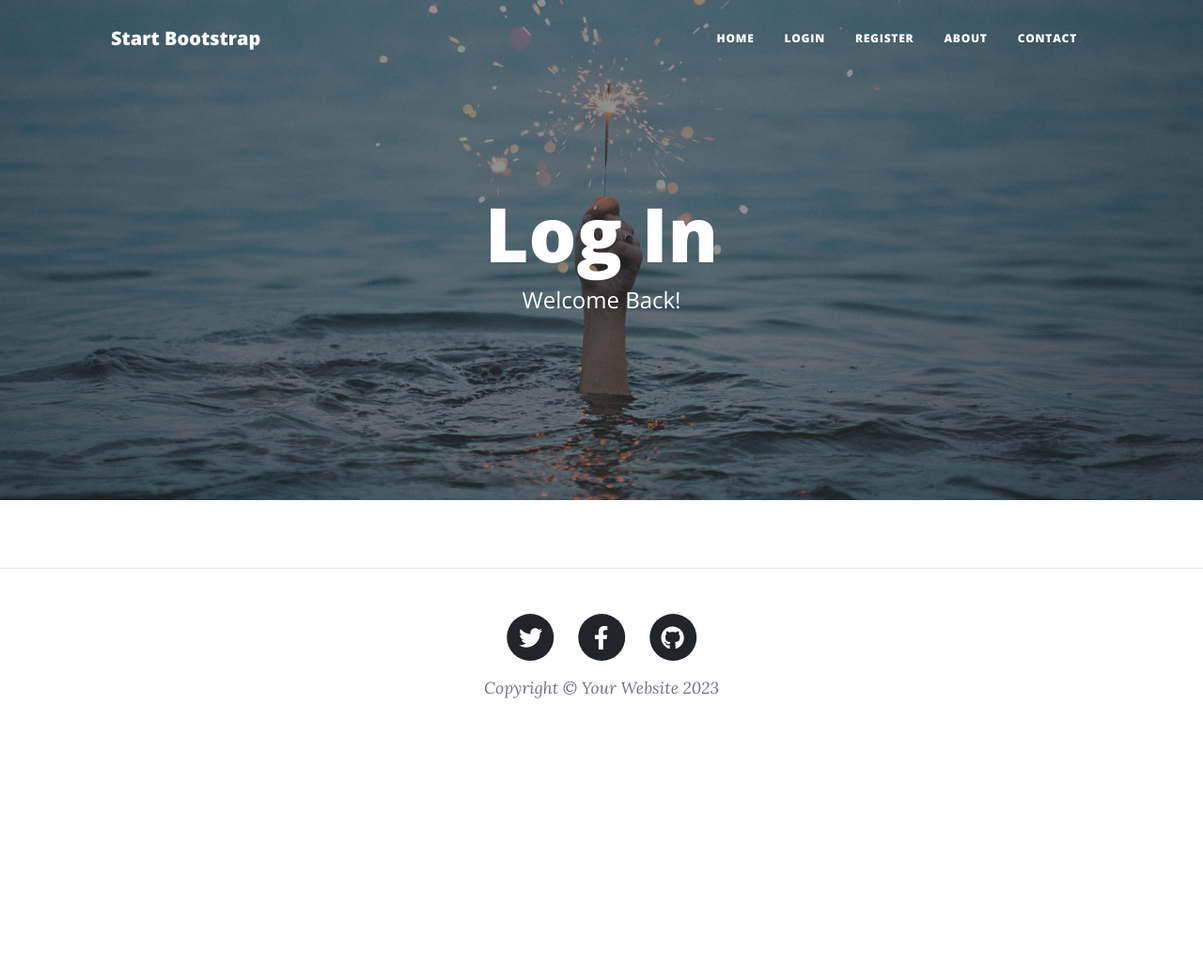
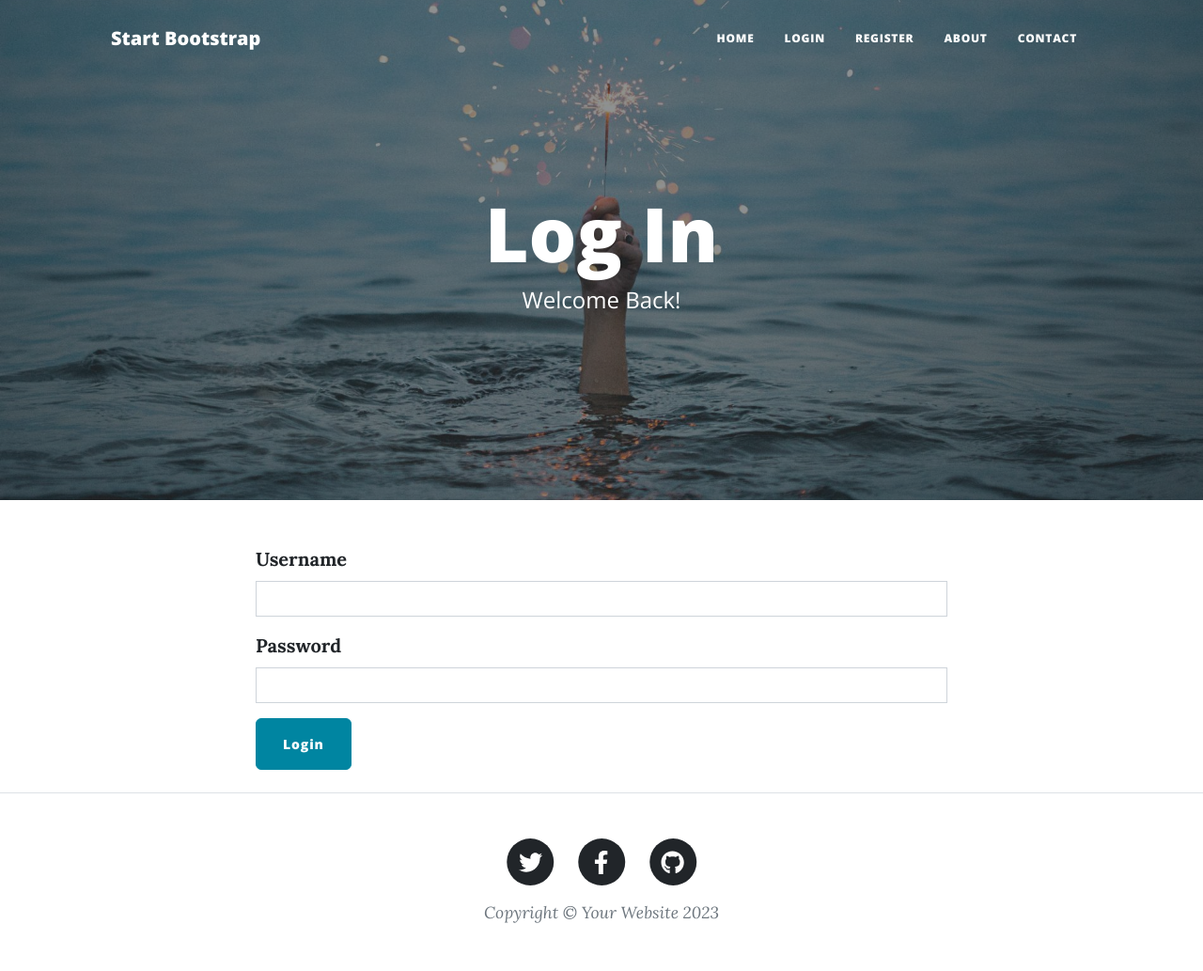
Before and after one commit to Rishi-59/BLOG-POST-V3, a Flask app: page /login in a window 1280 px wide. Shown: the whole page at 94% size. Before the commit the page ends 743 px from the top, so only its background shows below. Run offline with Flask 3, Linux system fonts and the light colour scheme; some libraries are stand-ins or nearby versions.

Commit message:
Added User Login and redirections for neccessary conditions

```diff
--- a/main.py
+++ b/main.py
@@ -12,7 +12,7 @@ from sqlalchemy import Integer, String, Text
 from functools import wraps
 from werkzeug.security import generate_password_hash, check_password_hash
 # Import your forms from the forms.py
-from forms import CreatePostForm, RegisterForm
+from forms import CreatePostForm, RegisterForm, LoginForm
 
 '''
 Make sure the required packages are installed:
@@ -102,6 +102,7 @@ def load_user(user_id):
 @app.route('/register', methods=['GET', 'POST'])
 def register():
     form = RegisterForm()
+
     if form.validate_on_submit():
         username = form.username.data.title()
         password = form.password.data
@@ -109,42 +110,63 @@ def register():
 
         hashed_password = generate_password_hash(
             password,
-            method="pbkdf2:sha256:10",  # 10 iterations
+            method="pbkdf2:sha256:10",
             salt_length=8
         )
 
-        db_user = _get_user_by_username(username)
-        if db_user:
-            flash("Username already exists!", "danger")
-            return redirect(url_for('register'))
+        if _get_user_by_username(username):
+            flash("Username already exists! Please choose a different username.", "danger")
+            return render_template("register.html", form=form)
 
-        db_user = _get_user_by_email(email)
-        if db_user:
-            flash("Email already exists!", "danger")
-            return redirect(url_for('register'))
+        if _get_user_by_email(email):
+            flash("An account with this email already exists. Please login.", "warning")
+            return render_template("register.html", form=form)
 
-        user = User(username=username, email=email, password=hashed_password)
-        result = _add(user)
+        user = User(
+            username=username,
+            email=email,
+            password=hashed_password
+        )
 
-        if result:
+        if _add(user):
             login_user(user)
             return redirect(url_for("get_all_posts"))
 
-        else:
-            flash("Invalid username or password!", "danger")
-            return redirect(url_for('register'))
+        flash("Something went wrong. Please try again.", "danger")
+        return render_template("register.html", form=form)
 
     return render_template("register.html", form=form)
 
 
 # TODO: Retrieve a user from the database based on their email.
-@app.route('/login')
+@app.route('/login', methods=['GET', 'POST'])
 def login():
-    return render_template("login.html")
+    form = LoginForm()
+
+    if form.validate_on_submit():
+        identifier = form.username.data.strip()
+        password = form.password.data
+
+        user = (
+            _get_user_by_username(identifier.title())
+            or _get_user_by_email(identifier)
+        )
+
+        if user and check_password_hash(user.password, password):
+            login_user(user)
+            return redirect(url_for("get_all_posts"))
+
+        if user is None:
+            flash("User not found! Please register first.", "danger")
+        else:
+            flash("Invalid username or password!", "danger")
+
+    return render_template("login.html", form=form)
 
 
 @app.route('/logout')
 def logout():
+    logout_user()
     return redirect(url_for('get_all_posts'))
 
 
--- a/templates/login.html
+++ b/templates/login.html
@@ -22,8 +22,14 @@ include "header.html" %}
   <div class="container">
     <div class="row">
       <!-- TODO: add a flash message here for users registering twice -->
+      {% with messages = get_flashed_messages() %}
+          {% if messages %}
+              <p>{{ messages[-1] }}</p>
+          {% endif %}
+        {% endwith %}
       <div class="col-lg-8 col-md-10 mx-auto">
         <!--TODO: render login form here-->
+        {{ render_form(form) }}
       </div>
     </div>
   </div>
```
